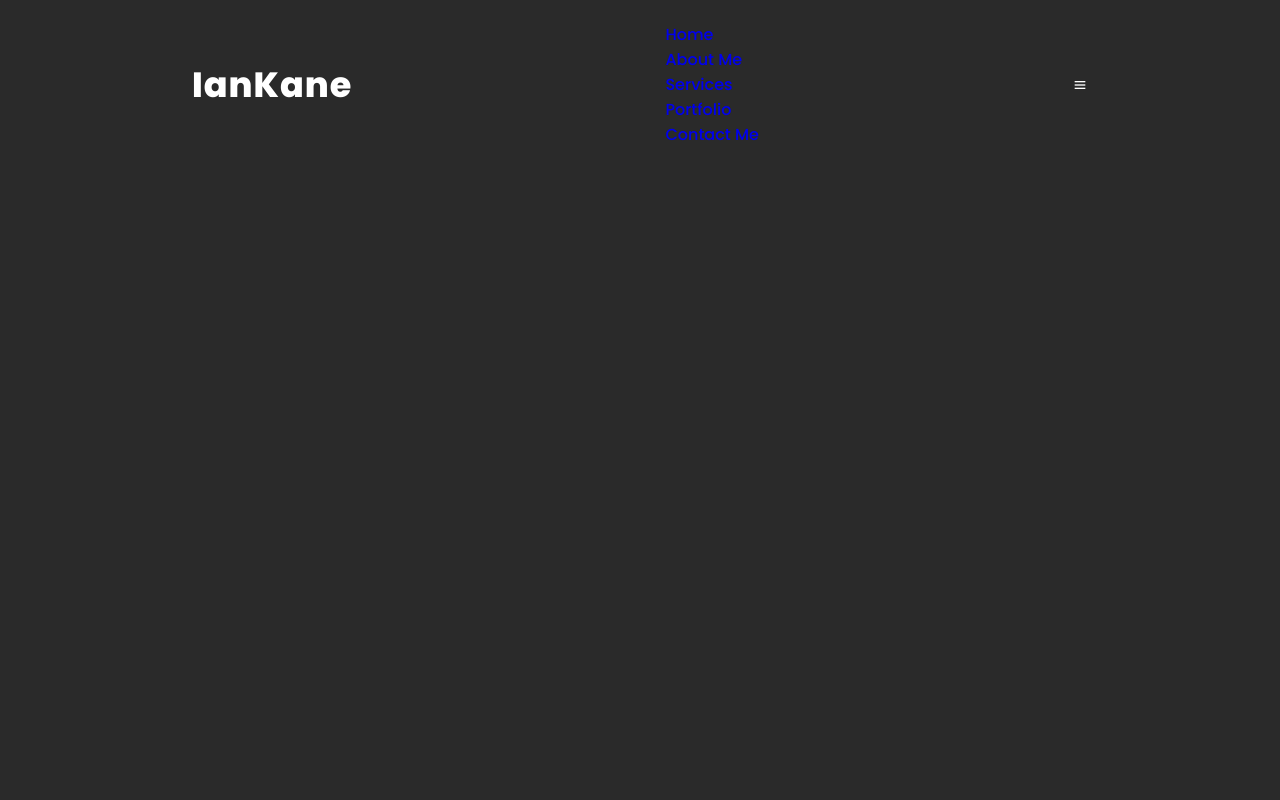
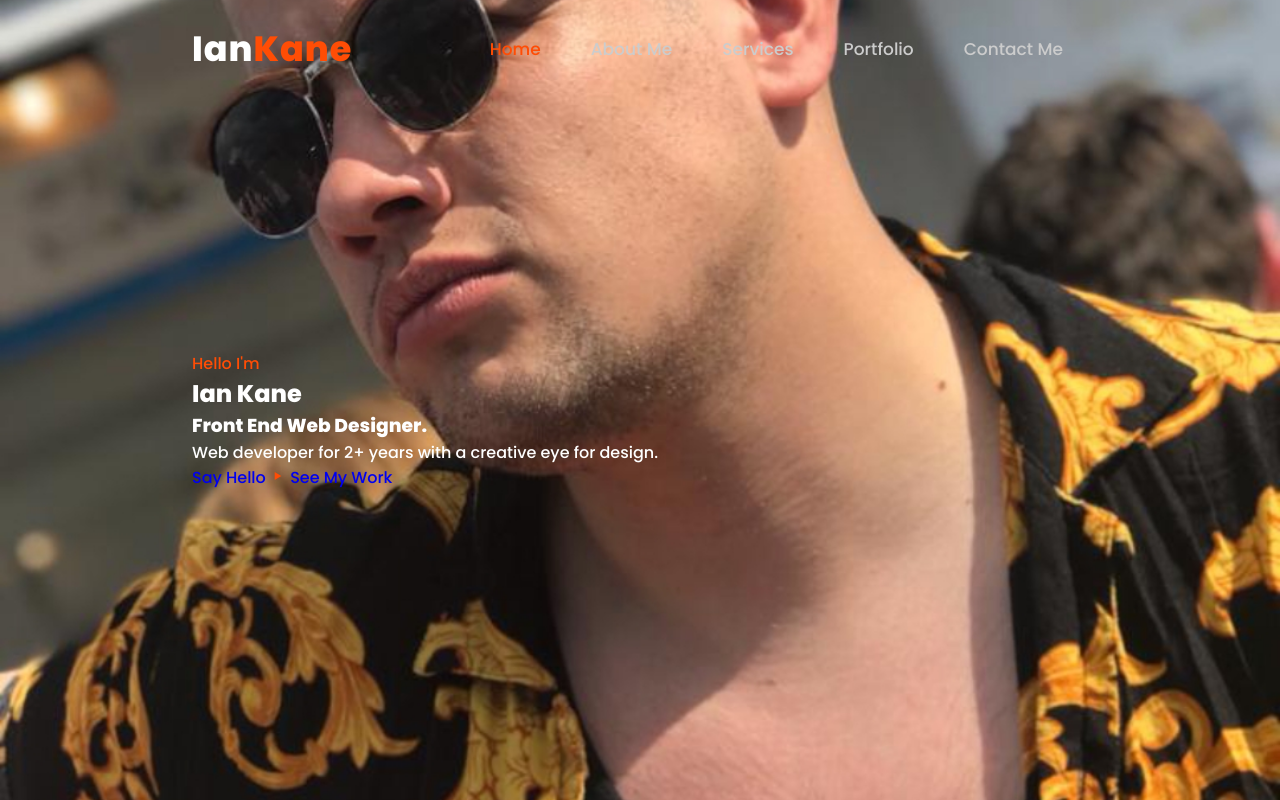
Before and after one commit to Ianokane1/CV, a plain HTML site: page index.html in a window 1280 px wide. Drawn offline with nearby package versions, Linux system fonts and the light colour scheme.

Commit message:
added background image

```diff
--- a/css/style.css
+++ b/css/style.css
@@ -42,3 +42,45 @@ header{
     font-weight: 700;
     letter-spacing: 1px;
 }
+span{
+    color: var(--main-color);
+}
+.navlist{
+    display: flex;
+}
+.navlist a{
+    color: var(--second-color);
+    font-size: 17px;
+    font-weight: 500;
+    margin: 0 25px;
+    transition: all .45s;
+}
+.navlist a:hover{
+    color: var(--main-color);
+}
+.navlist a.active{
+    color: var(--main-color);
+}
+#menu-icon{
+    font-size: 35px;
+    color: var(--text-color);
+    z-index: 10001;
+    cursor: pointer;
+    margin-left: 25px;
+    display: none;
+}
+
+section{
+    padding: 160px 15% 120px;
+}
+.home{
+    position: relative;
+    height: 100vh;
+    width: 100%;
+    background-image:url(../images/ian.jpg);
+    background-size: cover;
+    background-position: center;
+    display: flex;
+    align-items: center;
+    justify-content: flex-start;
+}
--- a/index.html
+++ b/index.html
@@ -30,6 +30,22 @@
     <div class="bx bx-menu" id="menu-icon"></div>
   </header>
 
+  <!---home section design-->
+<section class="home" id="home">
+  <div class="home-text">
+    <div class ="slide">
+      <span class ="one">Hello</span>
+      <span class ="one">I'm</span>
+    </div>
+    <h1>Ian Kane</h1>
+    <h3>Front End Web Designer.</h3>
+    <p>Web developer for 2+ years with a creative eye for design.</p>
+    <div class ="button">
+      <a href="#" class="btn">Say Hello</a>
+      <a href="#" class="btn2"><span><i class ='bx bx-play'></i></span> See My Work</a>
+    </div>
+  </div>
+</section>
 
 
     <!---custom js link-->
```
Also changed, not shown: images/ian.jpg (added).
